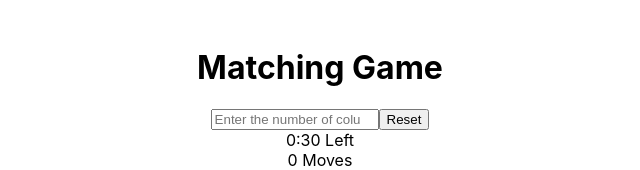
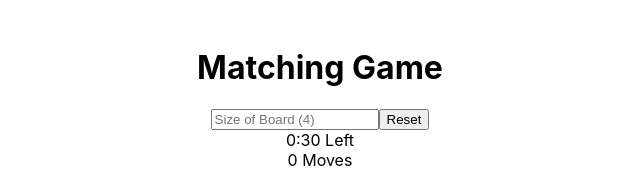
Before and after one commit to scall12/matching-game-react, a React (Create React App) app: page / in a window 1280 px wide. Shown: the top 170 px of the page, without its empty margins (320-960 px from the left). Built offline with nearby package versions, Linux system fonts and the light colour scheme.

Commit message:
Change Size placeholder text

```diff
--- a/src/components/Size.jsx
+++ b/src/components/Size.jsx
@@ -5,7 +5,7 @@ const Size = (props) => {
     <>
       <input
         id="size-input"
-        placeholder="Enter the number of columns"
+        placeholder="Size of Board (4)"
         type="number"
         max="10"
         min="2"
```
